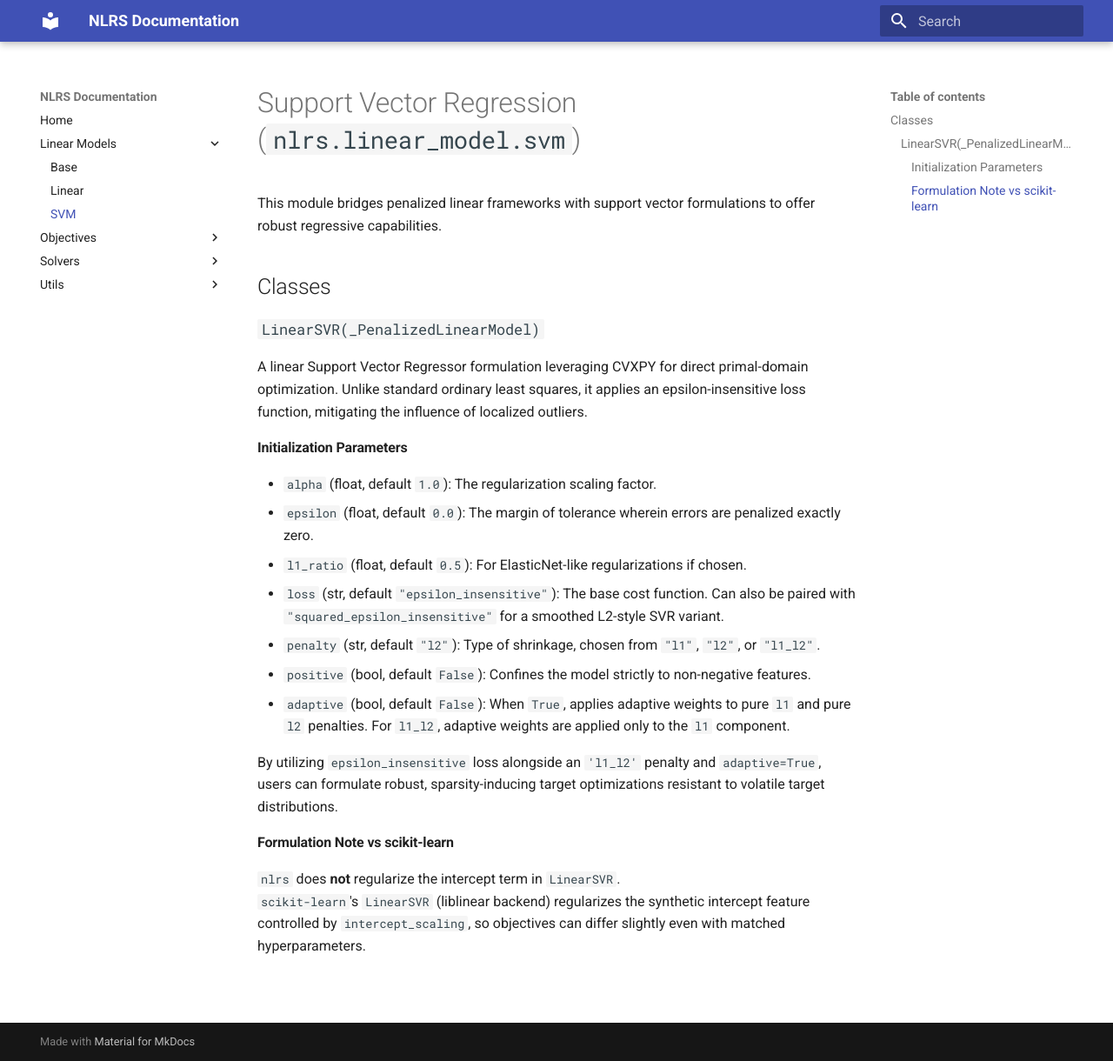
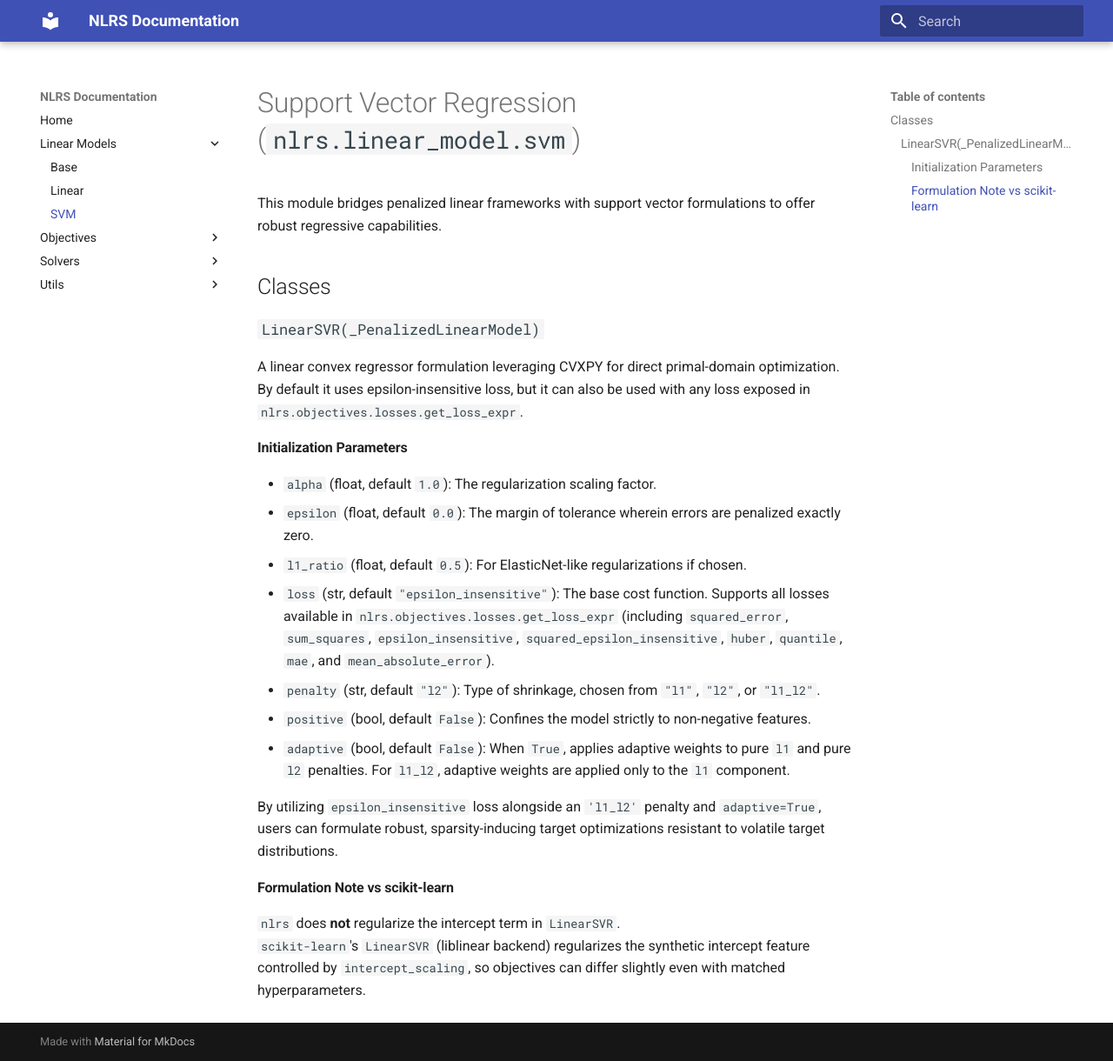
Before and after one commit to trholy/nlrs, an MkDocs documentation site: the page built from docs/linear_model/svm.md, in a window 1280 px wide and 1220 px high. Shown: the whole window at 87% size. Built offline with MkDocs 1.6.1 and Material for MkDocs 9.7.7, drawn with Linux system fonts in a browser that asks for light colours.

Commit message:
SVR accepts all available loss functions.

```diff
--- a/docs/linear_model/svm.md
+++ b/docs/linear_model/svm.md
@@ -6,14 +6,14 @@ This module bridges penalized linear frameworks with support vector formulations
 
 ### `LinearSVR(_PenalizedLinearModel)`
 
-A linear Support Vector Regressor formulation leveraging CVXPY for direct primal-domain optimization. Unlike standard ordinary least squares, it applies an epsilon-insensitive loss function, mitigating the influence of localized outliers.
+A linear convex regressor formulation leveraging CVXPY for direct primal-domain optimization. By default it uses epsilon-insensitive loss, but it can also be used with any loss exposed in `nlrs.objectives.losses.get_loss_expr`.
 
 #### Initialization Parameters
 
 - `alpha` (float, default `1.0`): The regularization scaling factor.
 - `epsilon` (float, default `0.0`): The margin of tolerance wherein errors are penalized exactly zero.
 - `l1_ratio` (float, default `0.5`): For ElasticNet-like regularizations if chosen.
-- `loss` (str, default `"epsilon_insensitive"`): The base cost function. Can also be paired with `"squared_epsilon_insensitive"` for a smoothed L2-style SVR variant.
+- `loss` (str, default `"epsilon_insensitive"`): The base cost function. Supports all losses available in `nlrs.objectives.losses.get_loss_expr` (including `squared_error`, `sum_squares`, `epsilon_insensitive`, `squared_epsilon_insensitive`, `huber`, `quantile`, `mae`, and `mean_absolute_error`).
 - `penalty` (str, default `"l2"`): Type of shrinkage, chosen from `"l1"`, `"l2"`, or `"l1_l2"`.
 - `positive` (bool, default `False`): Confines the model strictly to non-negative features.
 - `adaptive` (bool, default `False`): When `True`, applies adaptive weights to pure `l1` and pure `l2` penalties. For `l1_l2`, adaptive weights are applied only to the `l1` component.
```
Also changed, not shown: README.md (+1 -2 lines), 1 other file.
